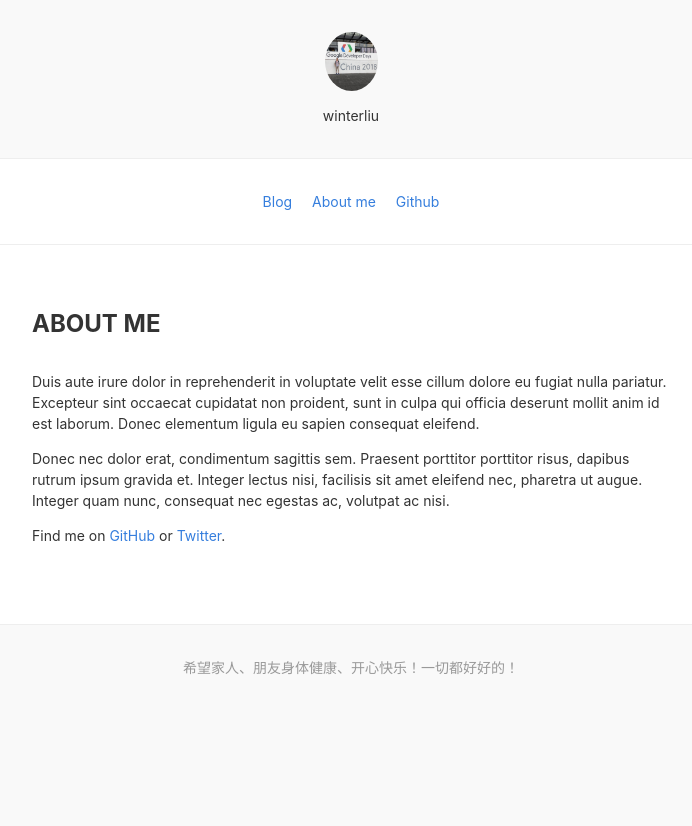
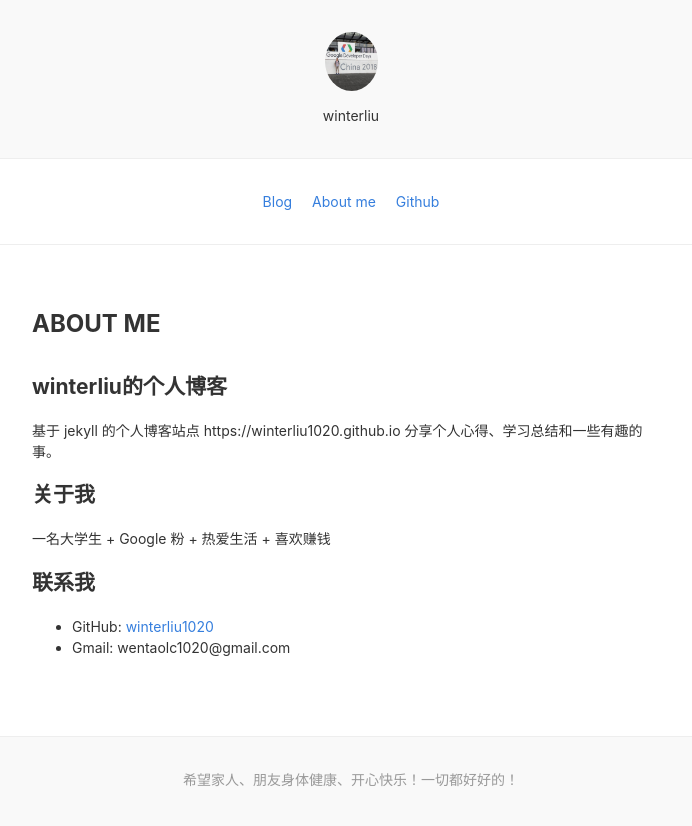
Before and after one commit to winterliu1020/winterliu1020.github.io, a Jekyll site: the page built from about.md, in a window 1280 px wide. Shown: the top 826 px of the page, without its empty margins (289-981 px from the left). Built offline with Jekyll 4.4.1, drawn with Linux system fonts in a browser that asks for light colours; nearby versions of some CDN libraries.

Commit message:
修改首页

```diff
--- a/about.md
+++ b/about.md
@@ -2,8 +2,16 @@
 title: About me
 ---
 
-Duis aute irure dolor in reprehenderit in voluptate velit esse cillum dolore eu fugiat nulla pariatur. Excepteur sint occaecat cupidatat non proident, sunt in culpa qui officia deserunt mollit anim id est laborum. Donec elementum ligula eu sapien consequat eleifend.
+## winterliu的个人博客
 
-Donec nec dolor erat, condimentum sagittis sem. Praesent porttitor porttitor risus, dapibus rutrum ipsum gravida et. Integer lectus nisi, facilisis sit amet eleifend nec, pharetra ut augue. Integer quam nunc, consequat nec egestas ac, volutpat ac nisi.
+基于 jekyll 的个人博客站点 https://winterliu1020.github.io  分享个人心得、学习总结和一些有趣的事。
 
-Find me on [GitHub](https://github.com/muan) or [Twitter](https://twitter.com/muanchiou).
+## 关于我
+一名大学生 + Google 粉 + 热爱生活 + 喜欢赚钱
+
+## 联系我
+
+
+
+- GitHub: [winterliu1020](http://github.com/winterliu1020)
+- Gmail: wentaolc1020@gmail.com
```
